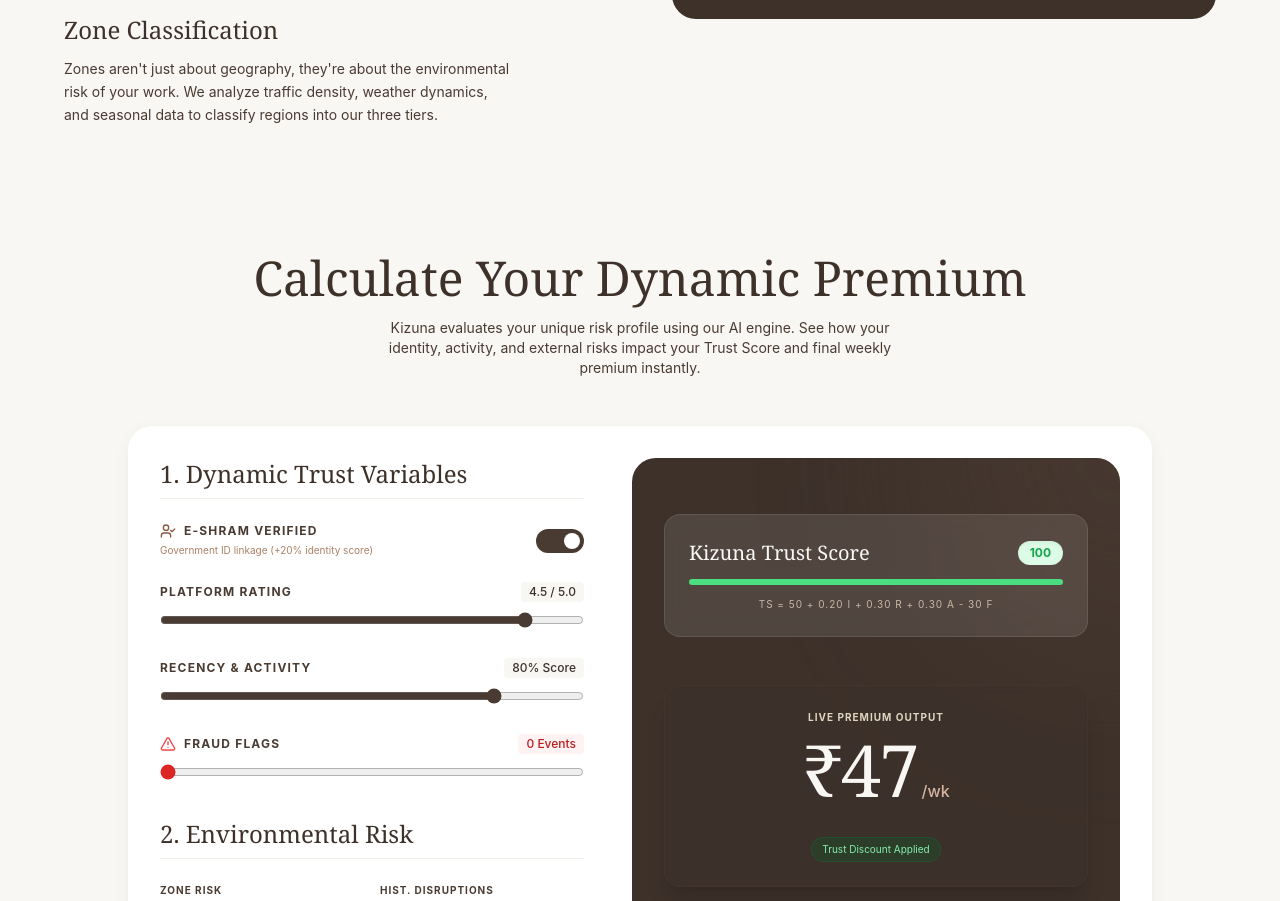
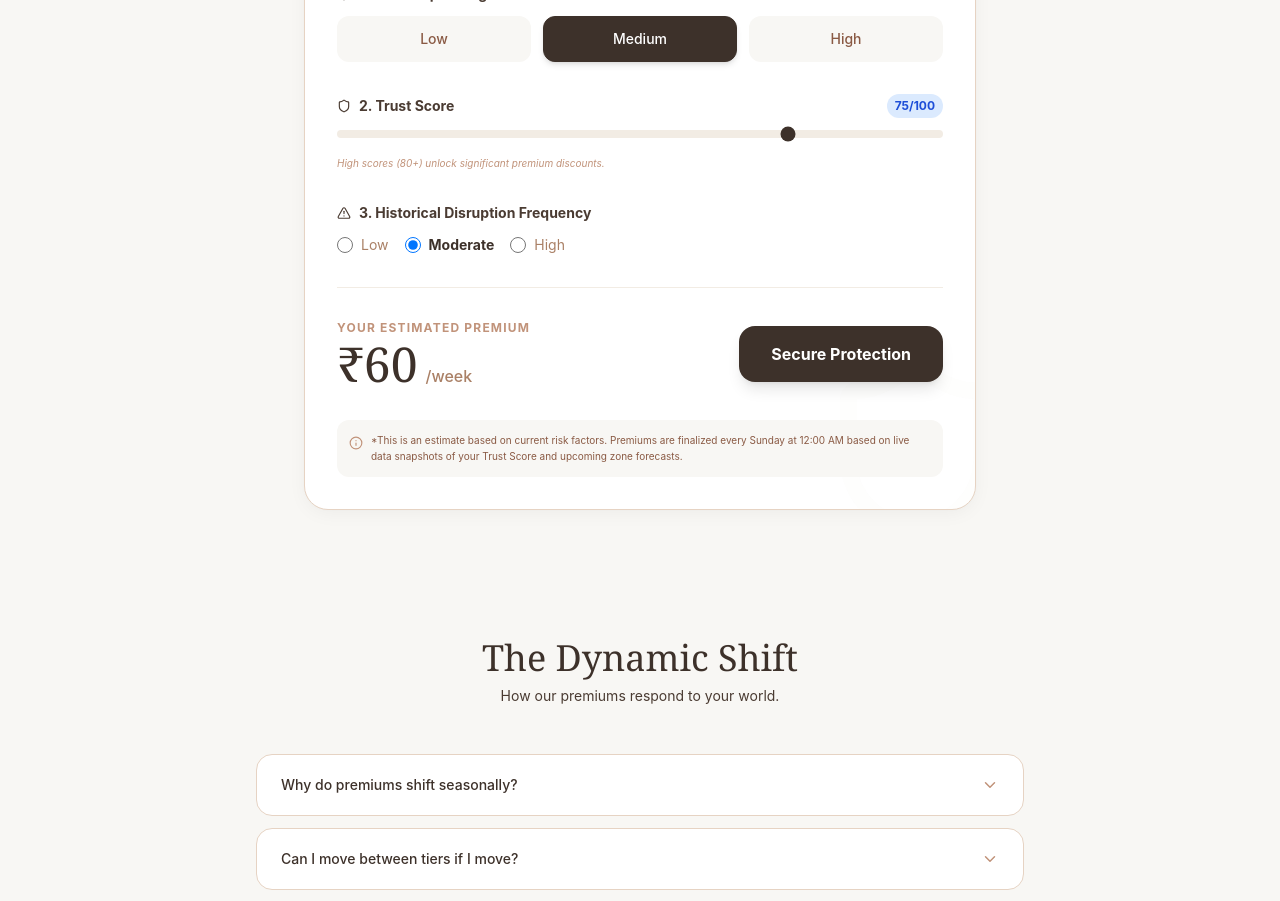
Before and after one commit to rupayanjas/Gig-Shield, a React (Vite) app: page /coverage in a window 1280 px wide. Shown: the part 1720-2621 px from the top of the page. Built offline with nearby package versions, Linux system fonts and the light colour scheme.

Commit message:
Overhaul Features page and implement Dynamic Pricing Calculator

```diff
--- a/src/components/DynamicPricingCalculator.jsx
+++ b/src/components/DynamicPricingCalculator.jsx
@@ -1,158 +1,155 @@
-import { useState } from 'react';
+import React, { useState, useEffect } from 'react';
 import { Card } from './ui';
-import { UserCheck, AlertTriangle } from 'lucide-react';
+import { Shield, AlertTriangle, Activity, Info } from 'lucide-react';
+
+const zoneRisks = [
+  { level: 'Low', base: 35, color: 'bg-green-100 text-green-700' },
+  { level: 'Medium', base: 55, color: 'bg-yellow-100 text-yellow-700' },
+  { level: 'High', base: 85, color: 'bg-red-100 text-red-700' },
+];
+
+const disruptionLevels = [
+  { level: 'Low', multiplier: 1.0 },
+  { level: 'Moderate', multiplier: 1.15 },
+  { level: 'High', multiplier: 1.3 },
+];
 
 export default function DynamicPricingCalculator() {
-  const [eShram, setEShram] = useState(true);
-  const [rating, setRating] = useState(4.5);
-  const [activity, setActivity] = useState(80); // 0-100
-  const [fraud, setFraud] = useState(0); // 0-5
-  const [zone, setZone] = useState('Medium'); // Low, Medium, High
-  const [disruptions, setDisruptions] = useState('Moderate'); // Low, Moderate, High
+  const [zone, setZone] = useState(zoneRisks[1]);
+  const [trustScore, setTrustScore] = useState(75);
+  const [disruption, setDisruption] = useState(disruptionLevels[1]);
+  const [premium, setPremium] = useState(0);
 
-  // Derived calculations based on Kizuna Phase 1 README logic
-  const I = eShram ? 100 : 0;
-  const R = rating * 20;
-  const A = activity;
-  const F = fraud;
+  useEffect(() => {
+    // Logic:
+    // Trust Multiplier: 70 is neutral. 100 gives ~25% discount. 0 gives ~70% penalty.
+    const trustMultiplier = 1 + ((70 - trustScore) / 100);
 
-  const rawTS = 50 + 0.20 * I + 0.30 * R + 0.30 * A - 30 * F;
-  const TS = Math.max(0, Math.min(100, Math.round(rawTS)));
-
-  let basePremium = 34; // Low
-  if (zone === 'Medium') basePremium = 55;
-  if (zone === 'High') basePremium = 87;
-
-  let disruptionMult = 1.0;
-  if (disruptions === 'Moderate') disruptionMult = 1.15;
-  if (disruptions === 'High') disruptionMult = 1.30;
-
-  // Let's use TS as a multiplier modifier.
-  // E.g. TS=100 -> 0.75, TS=50 -> 1.25, TS=0 -> 1.75
-  const tsMult = Math.max(0.7, 1 + (75 - TS) / 100);
-
-  const finalPremium = Math.max(19, Math.round(basePremium * disruptionMult * tsMult));
-
-  const tsColor = TS >= 75 ? 'text-green-600' : TS >= 40 ? 'text-yellow-600' : 'text-red-500';
-  const tsBg = TS >= 75 ? 'bg-green-100' : TS >= 40 ? 'bg-yellow-100' : 'bg-red-100';
+    // Final Calculation
+    const calculated = zone.base * trustMultiplier * disruption.multiplier;
+    setPremium(Math.round(calculated));
+  }, [zone, trustScore, disruption]);
 
   return (
-    <Card className="p-8 max-w-5xl mx-auto border-brand-200 shadow-premium overflow-hidden">
-      <div className="flex flex-col lg:flex-row gap-12">
-        {/* Settings Side */}
-        <div className="flex-1 space-y-8">
+    <Card className="w-full max-w-2xl mx-auto border border-brand-200 shadow-premium p-8 bg-white overflow-hidden relative">
+      {/* Decorative background logo */}
+      <div className="absolute -right-10 -bottom-10 text-brand-50 opacity-20 pointer-events-none">
+        <Shield size={200} />
+      </div>
+
+      <div className="relative z-10">
+        <div className="flex items-center gap-3 mb-8">
+          <div className="w-10 h-10 rounded-xl bg-brand-900 flex items-center justify-center text-white">
+            <Activity size={20} />
+          </div>
           <div>
-            <h3 className="text-2xl font-serif text-brand-900 mb-6 border-b border-brand-100 pb-2">1. Dynamic Trust Variables</h3>
-            <div className="space-y-6">
-              {/* eShram */}
-              <div className="flex items-center justify-between">
-                <div>
-                  <div className="flex items-center gap-2 mb-1">
-                    <UserCheck size={16} className="text-brand-600" />
-                    <span className="font-bold text-xs uppercase tracking-widest text-brand-800">e-Shram Verified</span>
-                  </div>
-                  <p className="text-[10px] text-brand-500">Government ID linkage (+20% identity score)</p>
-                </div>
+            <h3 className="font-serif text-2xl text-brand-900">Premium Estimator</h3>
+            <p className="text-xs text-brand-400 uppercase tracking-widest font-bold">Real-time Dynamic Pricing</p>
+          </div>
+        </div>
+
+        <div className="space-y-8">
+          {/* Zone Selection */}
+          <div className="space-y-3">
+            <label className="text-sm font-bold text-brand-800 flex items-center gap-2">
+              <MapPinIcon size={14} /> 1. Select Operating Zone
+            </label>
+            <div className="grid grid-cols-3 gap-3">
+              {zoneRisks.map((z) => (
                 <button
-                  onClick={() => setEShram(!eShram)}
-                  className={`w-12 h-6 rounded-full flex items-center p-1 transition-colors ${eShram ? 'bg-brand-800' : 'bg-brand-200'}`}
+                  key={z.level}
+                  onClick={() => setZone(z)}
+                  className={`py-3 px-4 rounded-xl text-sm font-medium transition-all border ${
+                    zone.level === z.level
+                      ? 'bg-brand-900 text-white border-brand-900 shadow-md'
+                      : 'bg-brand-50 text-brand-600 border-transparent hover:border-brand-200'
+                  }`}
                 >
-                  <div className={`w-4 h-4 bg-white rounded-full shadow-sm transition-transform ${eShram ? 'translate-x-6' : ''}`}></div>
+                  {z.level}
                 </button>
-              </div>
-
-              {/* Rating */}
-              <div>
-                <div className="flex justify-between items-center mb-2">
-                  <span className="font-bold text-xs uppercase tracking-widest text-brand-800">Platform Rating</span>
-                  <span className="text-xs font-medium text-brand-900 bg-brand-50 px-2 py-0.5 rounded">{rating.toFixed(1)} / 5.0</span>
-                </div>
-                <input type="range" min="1.0" max="5.0" step="0.1" value={rating} onChange={(e)=>setRating(parseFloat(e.target.value))} className="w-full accent-brand-800" />
-              </div>
-
-              {/* Activity */}
-              <div>
-                <div className="flex justify-between items-center mb-2">
-                  <span className="font-bold text-xs uppercase tracking-widest text-brand-800">Recency & Activity</span>
-                  <span className="text-xs font-medium text-brand-900 bg-brand-50 px-2 py-0.5 rounded">{activity}% Score</span>
-                </div>
-                <input type="range" min="0" max="100" step="5" value={activity} onChange={(e)=>setActivity(Number(e.target.value))} className="w-full accent-brand-800" />
-              </div>
-
-              {/* Fraud */}
-              <div>
-                <div className="flex justify-between items-center mb-2">
-                  <div className="flex items-center gap-2">
-                    <AlertTriangle size={16} className="text-red-500" />
-                    <span className="font-bold text-xs uppercase tracking-widest text-brand-800">Fraud Flags</span>
-                  </div>
-                  <span className="text-xs font-medium text-brand-900 bg-red-50 text-red-700 px-2 py-0.5 rounded">{fraud} Events</span>
-                </div>
-                <input type="range" min="0" max="5" step="1" value={fraud} onChange={(e)=>setFraud(Number(e.target.value))} className="w-full accent-red-600" />
-              </div>
+              ))}
             </div>
           </div>
 
-          <div>
-            <h3 className="text-2xl font-serif text-brand-900 mb-6 border-b border-brand-100 pb-2">2. Environmental Risk</h3>
-            <div className="grid grid-cols-2 gap-4">
-              <div>
-                <label className="font-bold text-[10px] uppercase tracking-widest text-brand-800 block mb-2">Zone Risk</label>
-                <select value={zone} onChange={(e)=>setZone(e.target.value)} className="w-full bg-brand-50 border border-brand-200 rounded-lg px-3 py-2 text-sm focus:outline-none focus:ring-1 focus:ring-brand-800">
-                  <option value="Low">Low (e.g. Jaipur)</option>
-                  <option value="Medium">Medium (e.g. Bengaluru)</option>
-                  <option value="High">High (e.g. Delhi Monsoon)</option>
-                </select>
-              </div>
-              <div>
-                <label className="font-bold text-[10px] uppercase tracking-widest text-brand-800 block mb-2">Hist. Disruptions</label>
-                <select value={disruptions} onChange={(e)=>setDisruptions(e.target.value)} className="w-full bg-brand-50 border border-brand-200 rounded-lg px-3 py-2 text-sm focus:outline-none focus:ring-1 focus:ring-brand-800">
-                  <option value="Low">Low (&lt;1 /mo)</option>
-                  <option value="Moderate">Moderate (2-3 /mo)</option>
-                  <option value="High">High (&gt;4 /mo)</option>
-                </select>
+          {/* Trust Score Slider */}
+          <div className="space-y-3">
+            <div className="flex justify-between items-center">
+              <label className="text-sm font-bold text-brand-800 flex items-center gap-2">
+                <Shield size={14} /> 2. Trust Score
+              </label>
+              <span className={`text-xs font-bold px-2 py-1 rounded-full ${
+                trustScore >= 80 ? 'bg-green-100 text-green-700' :
+                trustScore >= 50 ? 'bg-blue-100 text-blue-700' : 'bg-red-100 text-red-700'
+              }`}>
+                {trustScore}/100
+              </span>
+            </div>
+            <input
+              type="range"
+              min="0"
+              max="100"
+              value={trustScore}
+              onChange={(e) => setTrustScore(parseInt(e.target.value))}
+              className="w-full h-2 bg-brand-100 rounded-lg appearance-none cursor-pointer accent-brand-900"
+            />
+            <p className="text-[10px] text-brand-400 italic">High scores (80+) unlock significant premium discounts.</p>
+          </div>
+
+          {/* Disruption Frequency */}
+          <div className="space-y-3">
+            <label className="text-sm font-bold text-brand-800 flex items-center gap-2">
+              <AlertTriangle size={14} /> 3. Historical Disruption Frequency
+            </label>
+            <div className="flex gap-4">
+              {disruptionLevels.map((d) => (
+                <label key={d.level} className="flex items-center gap-2 cursor-pointer group">
+                  <input
+                    type="radio"
+                    name="disruption"
+                    checked={disruption.level === d.level}
+                    onChange={() => setDisruption(d)}
+                    className="w-4 h-4 text-brand-900 border-brand-300 focus:ring-brand-900"
+                  />
+                  <span className={`text-sm ${disruption.level === d.level ? 'text-brand-900 font-bold' : 'text-brand-500 group-hover:text-brand-700'}`}>
+                    {d.level}
+                  </span>
+                </label>
+              ))}
+            </div>
+          </div>
+
+          {/* Results Area */}
+          <div className="pt-8 border-t border-brand-100 mt-4 flex flex-col md:flex-row items-center justify-between gap-6">
+            <div>
+              <p className="text-xs text-brand-400 uppercase tracking-widest font-bold mb-1">Your Estimated Premium</p>
+              <div className="flex items-baseline gap-2">
+                <span className="text-5xl font-serif text-brand-900">₹{premium}</span>
+                <span className="text-brand-500 font-medium">/week</span>
               </div>
             </div>
+            <button className="bg-brand-900 text-white px-8 py-4 rounded-2xl font-bold hover:bg-brand-800 transition-all shadow-lg active:scale-95">
+              Secure Protection
+            </button>
           </div>
-        </div>
 
-        {/* Display Side */}
-        <div className="flex-1 flex flex-col justify-center items-center bg-brand-900 text-brand-50 rounded-3xl p-8 relative overflow-hidden">
-          <div className="absolute top-0 right-0 w-[400px] h-[400px] bg-brand-800 hover:bg-brand-700 transition-colors duration-1000 rounded-full blur-[80px] opacity-70 -translate-y-1/2 translate-x-1/2"></div>
-
-          <div className="w-full relative z-10 flex flex-col h-full justify-center">
-
-            <div className="bg-white/10 rounded-2xl p-6 mb-12 backdrop-blur-md border border-white/10">
-              <div className="flex justify-between items-center mb-3">
-                <span className="font-serif text-xl">Kizuna Trust Score</span>
-                <div className={`px-3 py-1 rounded-full text-xs font-bold ${tsBg} ${tsColor} shadow-inner`}>
-                  {TS}
-                </div>
-              </div>
-              <div className="w-full h-1.5 bg-brand-900/50 rounded-full overflow-hidden">
-                <div className={`h-full ${TS >= 75 ? 'bg-green-400' : TS >= 40 ? 'bg-yellow-400' : 'bg-red-400'} transition-all duration-500`} style={{width: `${TS}%`}}></div>
-              </div>
-              <p className="text-[10px] text-brand-200 mt-3 text-center opacity-80 uppercase tracking-widest">TS = 50 + 0.20 I + 0.30 R + 0.30 A - 30 F</p>
-            </div>
-
-            <div className="text-center bg-brand-900/50 p-6 rounded-2xl border border-brand-800/50 backdrop-blur-sm shadow-xl">
-              <span className="text-[10px] font-bold uppercase tracking-widest text-[#E0D5C1] block mb-2">Live Premium Output</span>
-              <div className="flex items-baseline justify-center gap-1">
-                <span className="text-7xl font-serif tracking-tight">₹{finalPremium}</span>
-                <span className="text-brand-300 font-medium">/wk</span>
-              </div>
-
-              <div className="mt-8 flex flex-wrap justify-center gap-2">
-                {zone === 'High' && <span className="text-[10px] bg-red-900/40 text-red-300 border border-red-800/50 px-2.5 py-1 rounded-full whitespace-nowrap">High Risk Zone</span>}
-                {TS >= 85 && <span className="text-[10px] bg-green-900/40 text-green-300 border border-green-800/50 px-2.5 py-1 rounded-full whitespace-nowrap">Trust Discount Applied</span>}
-                {F > 0 && <span className="text-[10px] bg-red-900/40 text-red-300 border border-red-800/50 px-2.5 py-1 rounded-full whitespace-nowrap">Fraud Penalty</span>}
-                {TS < 40 && F === 0 && <span className="text-[10px] bg-yellow-900/40 text-yellow-300 border border-yellow-800/50 px-2.5 py-1 rounded-full whitespace-nowrap">Low Trust Loading</span>}
-              </div>
-            </div>
-
+          <div className="flex items-start gap-2 p-3 bg-brand-50 rounded-xl">
+            <span className="text-brand-400 shrink-0 mt-1">
+                <Info size={14} />
+            </span>
+            <p className="text-[10px] text-brand-600 leading-relaxed">
+              *This is an estimate based on current risk factors. Premiums are finalized every Sunday at 12:00 AM based on live data snapshots of your Trust Score and upcoming zone forecasts.
+            </p>
           </div>
         </div>
       </div>
     </Card>
   );
 }
+
+function MapPinIcon({ size }) {
+  return (
+    <svg xmlns="http://www.w3.org/2000/svg" width={size} height={size} viewBox="0 0 24 24" fill="none" stroke="currentColor" strokeWidth="2" strokeLinecap="round" strokeLinejoin="round">
+      <path d="M20 10c0 6-8 12-8 12s-8-6-8-12a8 8 0 0 1 16 0Z"/><circle cx="12" cy="10" r="3"/>
+    </svg>
+  );
+}
--- a/src/pages/Coverage.jsx
+++ b/src/pages/Coverage.jsx
@@ -170,50 +170,14 @@
           </div>
         </section>
 
-        {/* Weekly Model + Zone Classification + Testimonial */}
-        <section className="max-w-6xl mx-auto grid grid-cols-1 lg:grid-cols-2 gap-16 items-start">
-          <ScrollReveal direction="right">
-            <div className="space-y-12">
-              <div>
-                <div className="w-10 h-10 rounded-xl bg-accent-light flex items-center justify-center text-[#8A5A44] mb-4 text-lg font-serif">₹</div>
-                <h3 className="font-serif text-2xl mb-3">Weekly Premium Model</h3>
-                <p className="text-brand-800 text-sm leading-relaxed max-w-md">
-                  Unlike traditional insurance with annual payments, Kizuna operates on a weekly cycle. This aligns with your income flow, allowing you to pause, upgrade, or downgrade your protection every Sunday at midnight.
-                </p>
-              </div>
-              <div>
-                <div className="w-10 h-10 rounded-xl bg-brand-100 flex items-center justify-center text-brand-800 mb-4 text-lg font-serif">#</div>
-                <h3 className="font-serif text-2xl mb-3">Zone Classification</h3>
-                <p className="text-brand-800 text-sm leading-relaxed max-w-md">
-                  Zones aren't just about geography, they're about the environmental risk of your work. We analyze traffic density, weather dynamics, and seasonal data to classify regions into our three tiers.
-                </p>
-              </div>
-            </div>
-          </ScrollReveal>
-
-          <ScrollReveal direction="left" delay={200}>
-            <div className="bg-brand-900 text-brand-50 rounded-3xl p-10 h-full flex flex-col justify-between min-h-[300px]">
-              <p className="font-serif text-2xl italic leading-relaxed text-white">
-                "The flexibility to pay only for the risk I face in Mumbai during monsoon was a game changer for my delivery business."
-              </p>
-              <div className="flex items-center gap-3 mt-8">
-                <div className="w-10 h-10 rounded-full bg-brand-700 text-white flex items-center justify-center font-serif text-lg">R</div>
-                <div>
-                  <p className="font-medium text-white text-sm">Rahul G.</p>
-                  <p className="text-brand-400 text-xs">Swiggy Rider, Mumbai</p>
-                </div>
-              </div>
-            </div>
-          </ScrollReveal>
-        </section>
-
         {/* Dynamic Pricing Calculator Section */}
-        <section className="max-w-6xl mx-auto">
+        <section className="max-w-6xl mx-auto space-y-12">
           <ScrollReveal direction="up">
             <div className="text-center mb-12">
               <h2 className="text-4xl md:text-5xl font-serif mb-4">Calculate Your Dynamic Premium</h2>
-              <p className="text-brand-800 text-sm max-w-lg mx-auto">
-                Kizuna evaluates your unique risk profile using our AI engine. See how your identity, activity, and external risks impact your Trust Score and final weekly premium instantly.
+              <p className="text-brand-800 text-sm max-w-2xl mx-auto">
+                Kizuna doesn't believe in flat rates. Your protection costs are as unique as your work history.
+                Use the tool below to see how your zone, trust score, and risk profile impact your weekly premium.
               </p>
             </div>
             <DynamicPricingCalculator />
```
Also changed, not shown: src/pages/Features.jsx (+81 -141 lines), public/gig-worker.png (added), public/rider-coffee-break.png (added).
